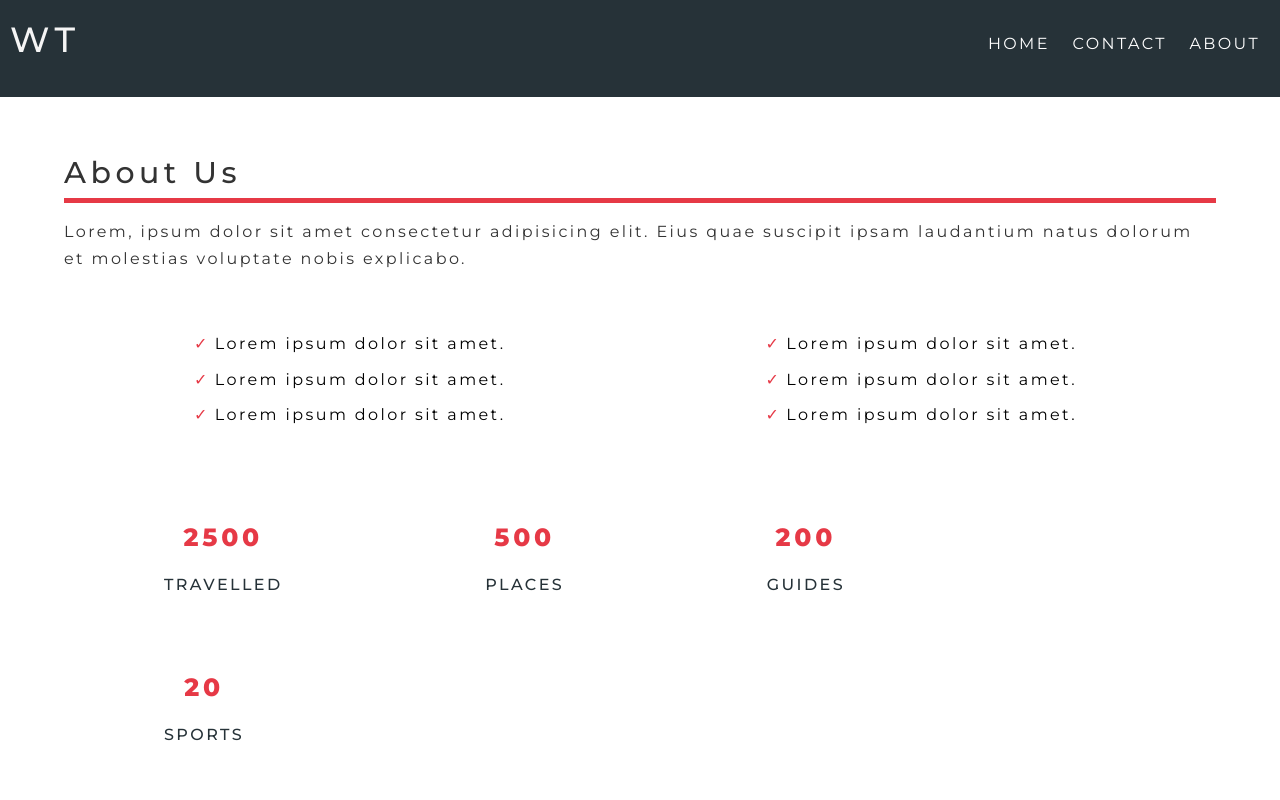
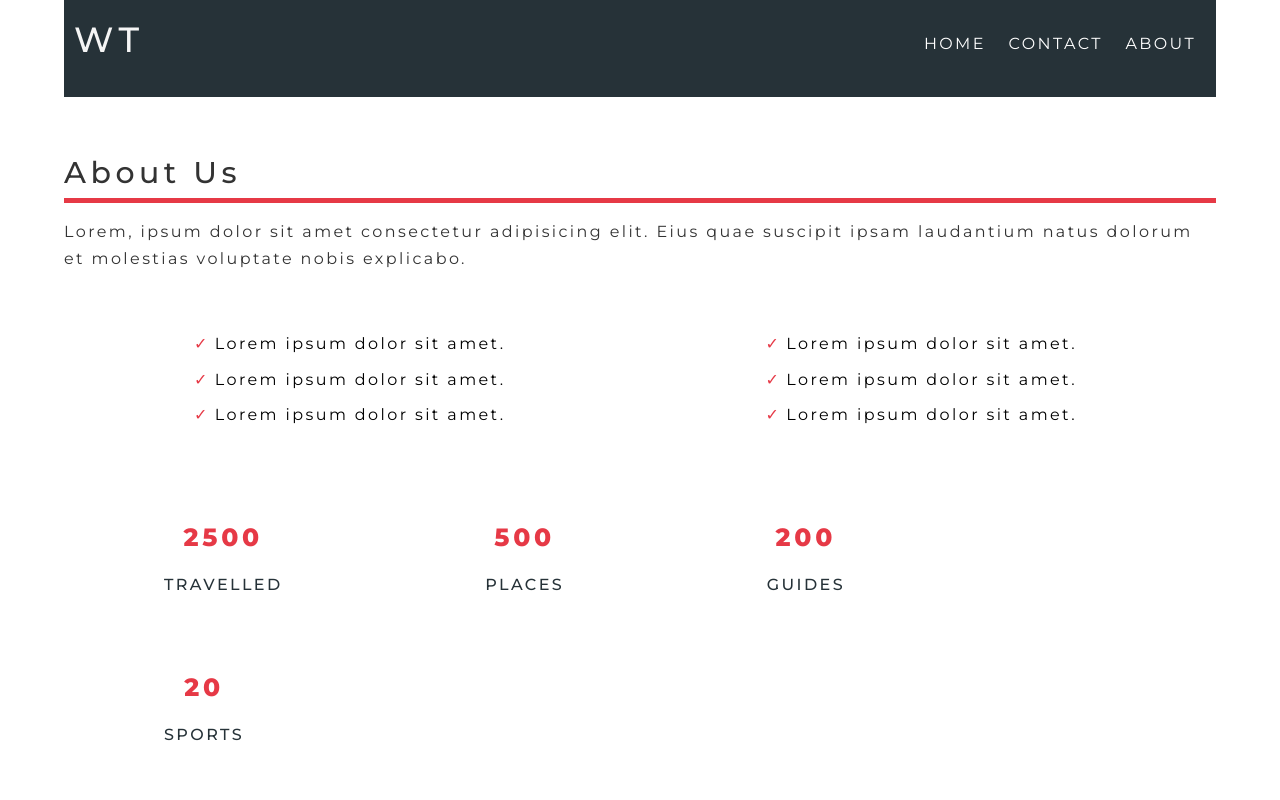
Before and after one commit to asim-az/TravelWebsite, a plain HTML site: page about.html in a window 1280 px wide. Shown: the top 800 px of the page. Drawn offline with Linux system fonts and the light colour scheme.

```diff
--- a/about.html
+++ b/about.html
@@ -9,7 +9,8 @@
     <title>Travel Website | About</title>
 </head>
 <body>
-     <nav class="navbar bg-dark">
+     <div class="container">
+        <nav class="navbar bg-dark">
             <h1 class="logo text-light">WT</h1>
             <ul class="navbar-items">
                 <li class="navbar-item"><a href="./index.html">Home</a></li>
@@ -17,6 +18,7 @@
                 <li class="navbar-item"><a href="./about.html">About</a></li>
             </ul>
         </nav>
+     </div>
 
 <section class="about">
     <div class="container">
--- a/css/style.css
+++ b/css/style.css
@@ -107,7 +107,7 @@ header{
     color: rgb(87, 85, 85);
 }
 
-html body .container{
+.container{
     max-width: 1200px;
     width: 90%;
     margin: 0 auto;
```
Also changed, not shown: contact.html (+2 -0 lines).
